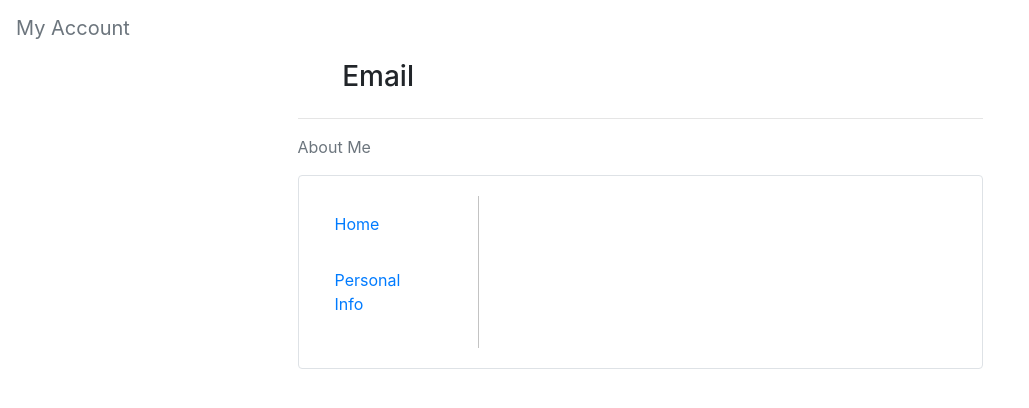
After one commit to crimsonpython24/pymun, a Django app: template pymun/accounts/templates/myaccount/about_me.html in a window 1280 px wide. The commit adds this page. Shown: the top 408 px of the page, without its empty margins (0-1029 px from the left). Run offline with Django 3.2, Linux system fonts and the light colour scheme; the template is opened without the code that fills it, so the values that code supplies are empty; some libraries are stand-ins or nearby versions.

Commit message:
add about-me, just started, first pills no animation

```diff
--- /dev/null
+++ b/pymun/accounts/templates/myaccount/about_me.html
@@ -0,0 +1,63 @@
+{% extends "myaccount/change_base.html" %}
+
+{% load crispy_forms_tags %}
+{% load static %}
+
+{% block style %}
+<link rel="stylesheet" href="{% static 'myaccount/css/about_me.css' %}"/>
+<link rel="stylesheet" href="{% static 'myaccount/css/change_base.css' %}">
+<link rel="stylesheet" href="{% static 'myaccount/css/personal_info.css' %}"/>
+{% endblock style %}
+
+{% block inner_topic %}Email{% endblock inner_topic %}
+
+{% block inner_content %}
+<p class="text-muted custom-text-5">About Me</p>
+<div class="card content-card-custom-0 z-depth-0 border content-card-custom-0" style="min-width: 660px;">
+  <!-- Card content -->
+  <div class="card-body card-body-custom-2">
+    <div class="row" style="margin: auto">
+    {% block sidebar %}
+      <div class="col-xl-3 custom-col-3" style="padding: 0px; padding: 0px;border-right: 1px solid #c3c3c3;">
+        <div class="d-xl-none classic-tabs">
+          <ul class="nav tabs-primary" id="myClassicTab" role="tablist">
+            <li class="nav-item custom-tabs-0a">
+              <a class="nav-link waves-light {% block link0a %}{% endblock link0a %}" id="home-tab-classic" href="{% url 'my_account' slug=user.slug %}" role="tab" aria-controls="home-classic" aria-selected="true">Home</a>
+            </li>
+            <li class="nav-item custom-tabs-0a">
+              <a class="nav-link waves-light {% block link1a %}{% endblock link1a %}" id="info-tab-classic" href="{% url 'personal_info' slug=user.slug %}" role="tab" aria-controls="info-classic" aria-selected="false">Personal Info</a>
+            </li>
+          </ul>
+        </div>
+        <div class="d-none d-xl-block d-custom-help">
+          <!-- Nav tabs -->
+          <ul class="nav md-pills pills-primary flex-column nav-justified outline" role="tablist">
+            <div class="d-flex flex-column bd-highlight mb-3 outline">
+              <div class="p-2 bd-highlight bd-custom-0" style="padding-left: 0px !important;">
+                <li class="nav-item custom-item-0 nav-custom-0" style="padding: 0px;">
+                  <a class="nav-link {% block link0b %}active show{% endblock link0b %} nav-link-custom z-depth-0" href="{% url 'my_account' slug=user.slug %}" href="#panel90" role="tab">
+                    <div class="col-9 text-left custom-col-1" style="padding: 0px; margin: 0px;">Home</div>
+                  </a>
+                </li>
+              </div>
+              <div class="p-2 bd-highlight bd-custom-0" style="padding-left: 0px !important;">
+                <li class="nav-item custom-item-0 nav-custom-0"  style="padding: 0px;">
+                  <a class="nav-link {% block link1b %}{% endblock link1b %} nav-link-custom z-depth-0" href="{% url 'personal_info' slug=user.slug %}" href="#panel91" role="tab">
+                    <div class="col-9 text-left custom-col-1" style="padding: 0px; margin: 0px;">Personal Info</div>
+                  </a>
+                </li>
+              </div>
+            </div>
+          </ul>
+        <!-- Nav tabs -->
+        </div>
+      </div>
+    {% endblock sidebar %}
+    <div class="col-xl-9 custom-xl-9">
+      {% block tab_content %} {% endblock tab_content %}
+      <!-- Classic tabs -->
+    </div>
+  </div>
+</div>
+
+{% endblock inner_content %}
--- a/pymun/accounts/urls.py
+++ b/pymun/accounts/urls.py
@@ -23,4 +23,6 @@ urlpatterns = [
     path('<slug:slug>/myaccount/change_contact_email', views.ChangeContactEmailView.as_view(), name='change_contact_email'),
     path('<slug:slug>/myaccount/change_about_me_email', views.ChangeAboutMeEmailView.as_view(), name='change_about_me_email'),
     path('<slug:slug>/myaccount/change_recovery_email', views.ChangeRecoveryEmailView.as_view(), name='change_recovery_email'),
+
+    path('<slug:slug>/myaccount/about_me', views.AddAboutView.as_view(), name='about_me'),
 ]
```
Also changed, not shown: pymun/accounts/templates/myaccount/personal_information.html (+18 -0 lines), pymun/accounts/views.py (+10 -0 lines), 1 other file.
